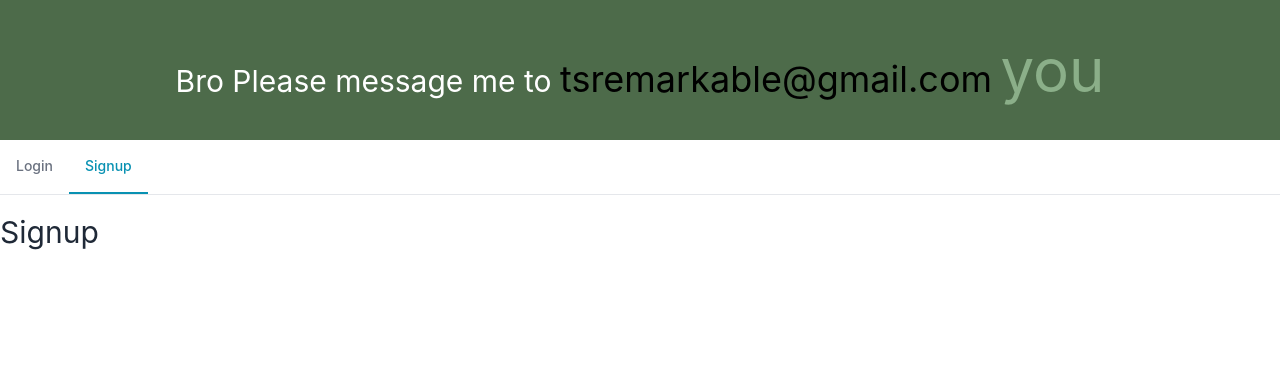
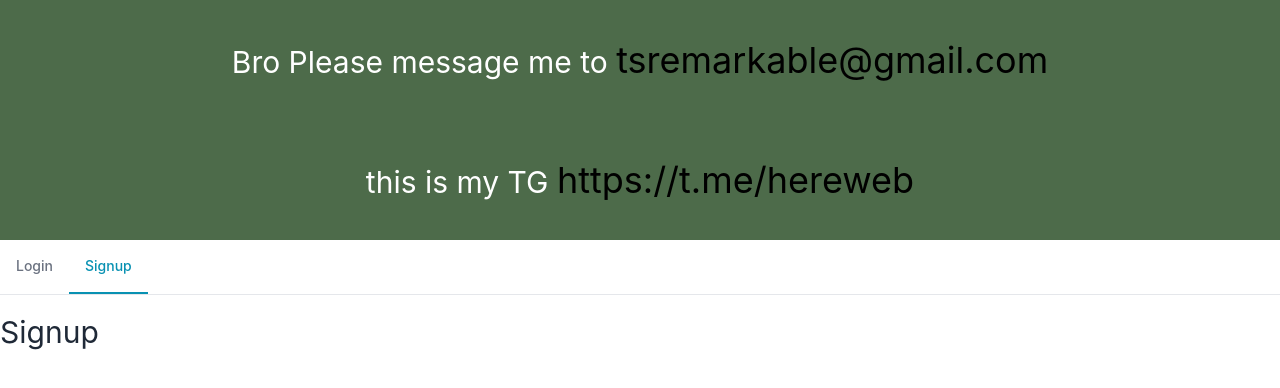
Before and after one commit to RobinzCalvin/online_Shopping, a React (Create React App) app: page / in a window 1280 px wide. Shown: the top 388 px of the page. Built offline with nearby package versions, Linux system fonts and the light colour scheme.

Commit message:
add: contact

```diff
--- a/src/pages/RegistrationPage/index.tsx
+++ b/src/pages/RegistrationPage/index.tsx
@@ -3,8 +3,9 @@
 const RegistrationPage = () => {
     return(
         <div className="">
-            <div className="bg-[#4D6B4A] flex justify-center items-center">
-                <h1 className="text-3xl p-10 text-white">Bro Please message me to <span className="text-black text-4xl">tsremarkable@gmail.com</span> <span className="text-6xl text-[#8BAF89]">you</span></h1>
+            <div className="bg-[#4D6B4A] flex justify-center items-center flex-col">
+                <h1 className="text-3xl p-10 text-white">Bro Please message me to <span className="text-black text-4xl">tsremarkable@gmail.com</span></h1>
+                <h1 className="text-3xl p-10 text-white">this is my TG <span className="text-black text-4xl">https://t.me/hereweb</span></h1>
             </div>
             <Navbar />
         </div>
```
